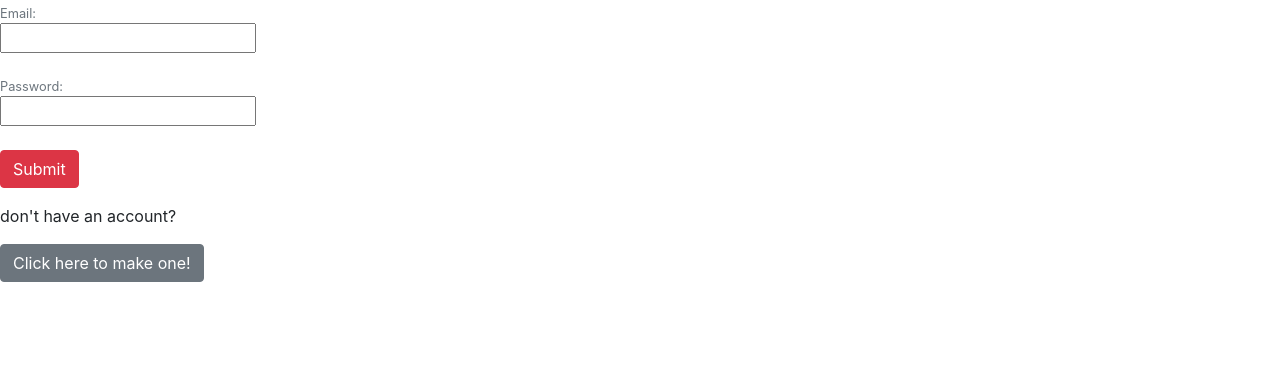
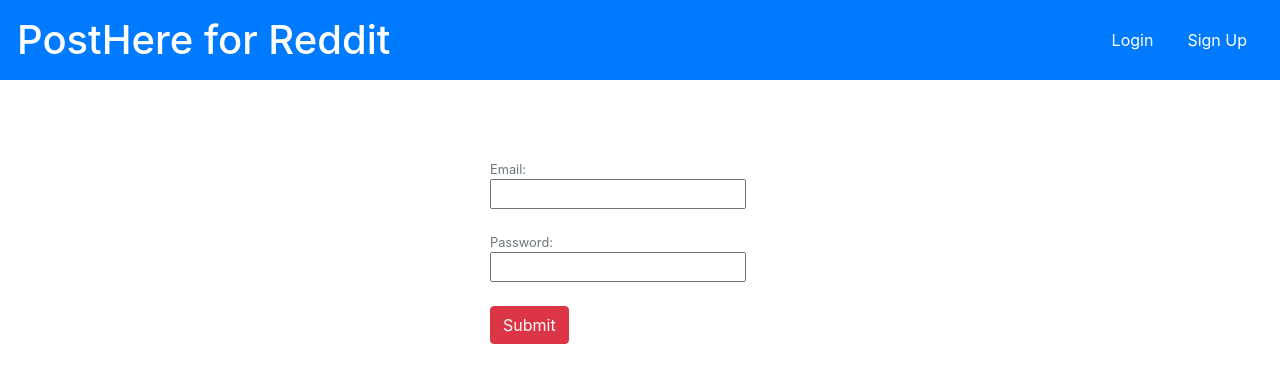
Before and after one commit to digitalmachines/GetSuggestions, a React (Create React App) app in the folder post-here-front-end/: page / in a window 1280 px wide. Shown: the top 382 px of the page. Built offline with nearby package versions, Linux system fonts and the light colour scheme.

Commit message:
formatted header/login

```diff
--- a/post-here-front-end/package.json
+++ b/post-here-front-end/package.json
@@ -8,6 +8,7 @@
     "@testing-library/user-event": "^7.2.1",
     "axios": "^0.19.2",
     "bootstrap": "^4.4.1",
+    "node-sass": "^4.14.0",
     "react": "^16.13.1",
     "react-dom": "^16.13.1",
     "react-redux": "^7.2.0",
--- a/post-here-front-end/src/App.js
+++ b/post-here-front-end/src/App.js
@@ -2,22 +2,21 @@
 import LoginForm from './components/Login'
 import Register from './components/Register'
 import './App.css';
-import {BrowserRouter as Router, Route} from 'react-router-dom'
 import PrivateRoute from './utils/PrivateRoute'
 import Dashboard from './components/Dashboard'
+//import {BrowserRouter as Router, Route} from 'react-router-dom'
 
-
+import Router from './components/Router';
 
 function App() {
 
   return (
-    <Router>
-    <div className="Landing Page">
+        <Router />
+    /* <div className="Landing Page">
       <Route exact path ='/' component = {LoginForm}/>
       <Route exact path ='/register' component={Register}/>
       <PrivateRoute exact path='/protected/:id' component={Dashboard}/>
-    </div>
-    </Router>
+    </div> */
   );
 }
 
--- a/post-here-front-end/src/components/Header.js
+++ b/post-here-front-end/src/components/Header.js
@@ -1,7 +1,12 @@
 import React, { useState } from 'react';
 import { Link } from 'react-router-dom';
 
+import '../styles/Header.scss';
+
 function Header(props){
+
+    let user = false;
+
     return(
         <header className="top">
             <nav>
--- a/post-here-front-end/src/components/Login.js
+++ b/post-here-front-end/src/components/Login.js
@@ -6,6 +6,7 @@
 import axios from 'axios'
 import { connect } from 'react-redux';
 
+import '../styles/Login.scss';
 
 function LoginForm(){
     const [credentials, setCredentials] = useState({
@@ -44,7 +45,7 @@
 
     return(
         <>
-            <Form onSubmit = {login}>
+            <Form className='auth-form' onSubmit = {login}>
 
                 <FormGroup>
                     <FormText>Email:</FormText>
@@ -75,13 +76,11 @@
                         Submit
                     </Button>
                 </FormGroup>
-
             </Form>
-            <p>don't have an account?</p>
-            <Button onClick={sendToRegister}>Click here to make one!</Button>
+            {/* <p>don't have an account?</p>
+            <Button onClick={sendToRegister}>Click here to make one!</Button> */}
         </>
-    )
-}
-
+    );
+};
 
 export default LoginForm;
--- a/post-here-front-end/src/components/Register.js
+++ b/post-here-front-end/src/components/Register.js
@@ -34,7 +34,6 @@
             console.log(err)
         })
     }
-
 
     return(
         <>
--- a/post-here-front-end/src/components/Router.js
+++ b/post-here-front-end/src/components/Router.js
@@ -3,7 +3,11 @@
 
 import Header from './Header';
 import Login from './Login';
+import Register from './Register';
 
+import PrivateRoute from '../utils/PrivateRoute';
+import Dashboard from './Dashboard';
+import Profile from './Profile';
 
 function Router(){
 return(
@@ -12,14 +16,15 @@
             <Switch>
                 {/* unauthenticated */}
                 <Route path="/login" component={Login}/>
-                <Route path="/signup" component={Login}/>
+                <Route path="/register" component={Register}/>
+                <Route exact path="/" component={Login}/>
                 {/* authenticated */}
                 <PrivateRoute>
                     <Switch>
                         <Route path="/logout" component={Login}/>
                         <Route path="/dashboard" component={Dashboard}/>
                         <Route path="/profile" component={Profile}/>
-                        <Route path="/create-post" component={CreatePost}/>
+                        {/* <Route path="/create-post" component={CreatePost}/> */}
                         <Route path="/logout" component={Login}/>
                     </Switch>
                 </PrivateRoute>
--- /dev/null
+++ b/post-here-front-end/src/styles/Header.scss
@@ -0,0 +1,27 @@
+header.top {
+    background: var(--blue);
+    color: #fff;
+    padding: 1rem;
+    a {
+      color: #fff;
+      padding: 1rem;
+      border: 1px solid transparent;
+      &.active {
+        border: 1px solid #fff;
+      }
+    }
+    nav {
+      display: flex;
+      flex-wrap: wrap;
+      justify-content: space-between;
+      align-items: center;
+      max-width: var(--max-width);
+      margin: 0 auto;
+      h1 {
+        margin-bottom: 0;
+        a {
+          padding-left: 0;
+        }
+      }
+    }
+  }
--- /dev/null
+++ b/post-here-front-end/src/styles/Login.scss
@@ -0,0 +1,13 @@
+form.auth-form {
+    max-width: 300px;
+    margin: auto;
+    margin-top: 5rem;
+    > * {
+      display: block;
+      width: 100%;
+    }
+    span.error {
+      display: block;
+      color: red;
+    }
+  }
```
Also changed, not shown: 1 other file (tests, documents, lock files or other folders).
